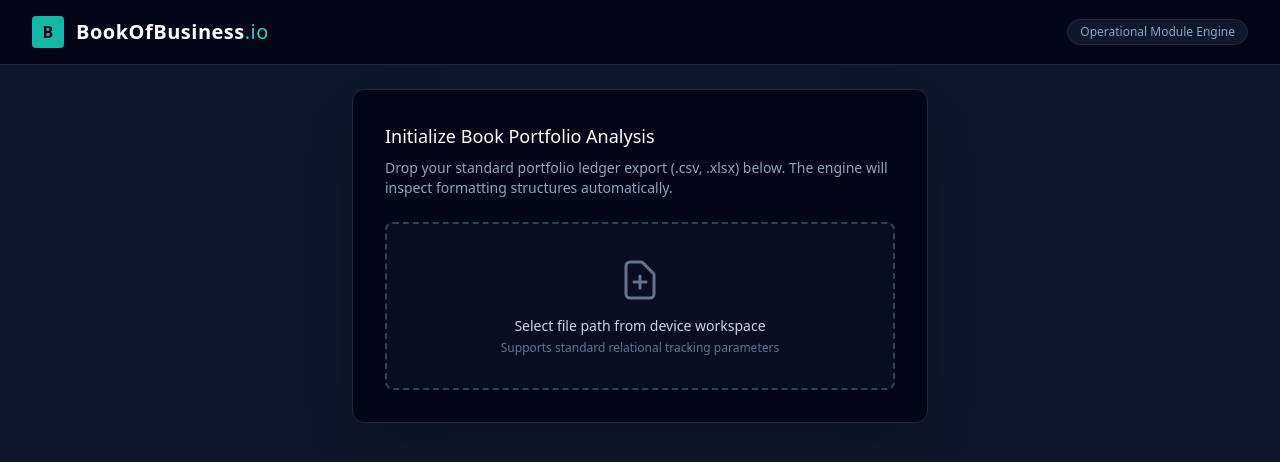
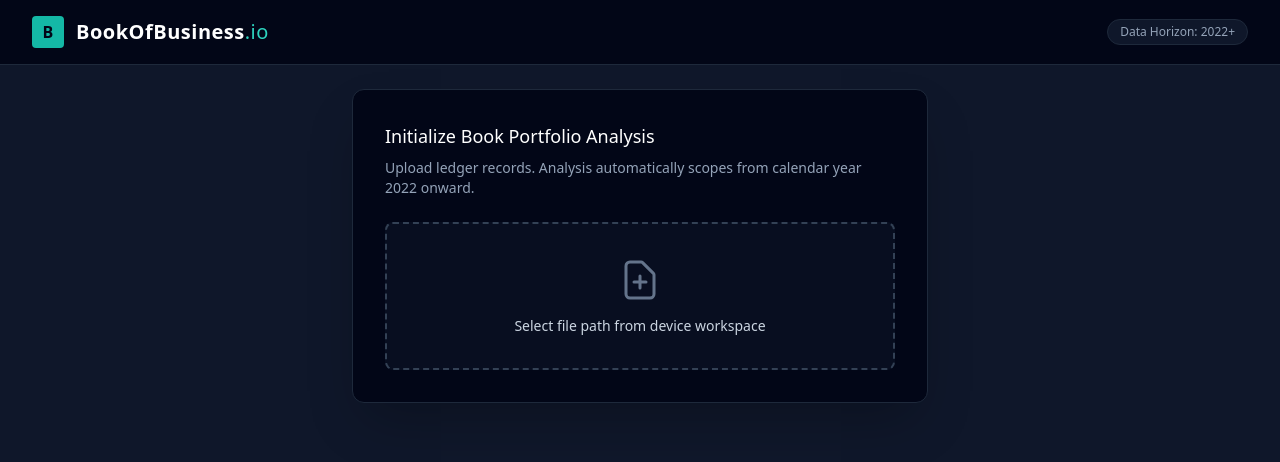
Before and after one commit to LTuttle99/Data-Analyst, a FastAPI app: page / in a window 1280 px wide. Shown: the top 462 px of the page. Run offline with FastAPI, Linux system fonts and the light colour scheme; some libraries are stand-ins or nearby versions.

Commit message:
Refine labels and descriptions in index.html
Updated various labels and descriptions for clarity and specificity in the HTML template. Adjusted chart labels and dropdown options to reflect changes in data context.

```diff
--- a/templates/index.html
+++ b/templates/index.html
@@ -14,31 +14,29 @@
             <div class="h-8 w-8 rounded bg-teal-500 flex items-center justify-center font-bold text-slate-950">B</div>
             <h1 class="text-xl font-semibold tracking-wide text-white">BookOfBusiness<span class="text-teal-400 font-normal">.io</span></h1>
         </div>
-        <div class="text-xs text-slate-400 bg-slate-900 px-3 py-1 rounded-full border border-slate-800">Operational Module Engine</div>
+        <div class="text-xs text-slate-400 bg-slate-900 px-3 py-1 rounded-full border border-slate-800">Data Horizon: 2022+</div>
     </header>
 
     <main class="max-w-7xl mx-auto p-6 space-y-8">
 
-        <section id="upload-card" class="bg-slate-950 border border-slate-800 rounded-xl p-8 max-w-xl mx-auto shadow-2xl transition-all duration-300">
+        <section id="upload-card" class="bg-slate-950 border border-slate-800 rounded-xl p-8 max-w-xl mx-auto shadow-2xl">
             <h2 class="text-lg font-medium text-white mb-2">Initialize Book Portfolio Analysis</h2>
-            <p class="text-sm text-slate-400 mb-6">Drop your standard portfolio ledger export (.csv, .xlsx) below. The engine will inspect formatting structures automatically.</p>
+            <p class="text-sm text-slate-400 mb-6">Upload ledger records. Analysis automatically scopes from calendar year 2022 onward.</p>
 
             <div class="border-2 border-dashed border-slate-700 hover:border-teal-500 rounded-lg p-8 text-center cursor-pointer bg-slate-900/50 transition-colors group" id="drop-zone">
                 <input type="file" id="file-input" class="hidden" accept=".csv, .xlsx, .xls">
-                <svg class="mx-auto h-12 w-12 text-slate-500 group-hover:text-teal-400 mb-3 transition-colors" fill="none" viewBox="0 0 24 24" stroke="currentColor">
+                <svg class="mx-auto h-12 w-12 text-slate-500 group-hover:text-teal-400 mb-3" fill="none" viewBox="0 0 24 24" stroke="currentColor">
                     <path stroke-linecap="round" stroke-linejoin="round" stroke-width="1.5" d="M9 13h6m-3-3v6m5 5H7a2 2 0 01-2-2V5a2 2 0 012-2h5.586a1 1 0 01.707.293l5.414 5.414a1 1 0 01.293.707V19a2 2 0 01-2 2z" />
                 </svg>
                 <p class="text-sm font-medium text-slate-300">Select file path from device workspace</p>
-                <p class="text-xs text-slate-500 mt-1">Supports standard relational tracking parameters</p>
             </div>
         </section>
 
         <section id="mapping-card" class="hidden bg-slate-950 border border-slate-800 rounded-xl p-8 max-w-xl mx-auto shadow-2xl">
             <h3 class="text-lg font-medium text-white mb-2">Verify Schema Assertions</h3>
-            <p class="text-sm text-slate-400 mb-6">Confirm or recalibrate parsed structural definitions before generating aggregate indices.</p>
+            <p class="text-sm text-slate-400 mb-6">Confirm parsed structural mappings, specifically targeting your dynamic fields.</p>
 
-            <div class="space-y-4" id="mapping-selectors">
-                </div>
+            <div class="space-y-4" id="mapping-selectors"></div>
 
             <button onclick="submitMapping()" class="w-full mt-6 bg-teal-500 hover:bg-teal-400 text-slate-950 text-sm font-semibold py-3 px-4 rounded-lg shadow transition-colors">
                 Run Pipeline Execution
@@ -47,56 +45,78 @@
 
         <div id="workspace-dashboard" class="hidden space-y-8">
 
+            <div class="bg-slate-950 border border-slate-800 p-4 rounded-xl flex flex-wrap gap-6 items-center justify-between">
+                <div class="flex items-center space-x-4">
+                    <div>
+                        <label class="block text-xs font-semibold text-slate-400 uppercase tracking-wider mb-1">Profit Center Slice</label>
+                        <select id="filter-profit-center" onchange="triggerUpdate()" class="bg-slate-900 border border-slate-700 rounded-lg text-xs p-2 text-slate-100 focus:border-teal-500 min-w-[180px]">
+                            <option value="ALL">All Profit Centers combined</option>
+                        </select>
+                    </div>
+                </div>
+
+                <div>
+                    <label class="block text-xs font-semibold text-slate-400 uppercase tracking-wider mb-1 text-right">Analytical Unit Core Metric</label>
+                    <div class="inline-flex rounded-lg border border-slate-700 p-0.5 bg-slate-900">
+                        <button id="toggle-metric-premium" onclick="setMetricTarget('premium')" class="px-3 py-1.5 text-xs font-medium rounded-md bg-teal-500 text-slate-950 transition-colors">
+                            Premium Volume ($)
+                        </button>
+                        <button id="toggle-metric-count" onclick="setMetricTarget('count')" class="px-3 py-1.5 text-xs font-medium rounded-md text-slate-400 hover:text-slate-200 transition-colors">
+                            Policy Count (#)
+                        </button>
+                    </div>
+                </div>
+            </div>
+
             <div class="grid grid-cols-1 md:grid-cols-3 gap-6">
-                <div class="bg-slate-950 border border-slate-800 p-6 rounded-xl shadow-sm">
-                    <p class="text-xs font-semibold uppercase tracking-wider text-slate-400">Total Book Premium Volume</p>
+                <div class="bg-slate-950 border border-slate-800 p-6 rounded-xl">
+                    <p class="text-xs font-semibold uppercase tracking-wider text-slate-400">Total Book Premium (2022+)</p>
                     <p class="text-3xl font-bold text-white mt-2 tracking-tight" id="kpi-premium">$0.00</p>
                 </div>
-                <div class="bg-slate-950 border border-slate-800 p-6 rounded-xl shadow-sm">
-                    <p class="text-xs font-semibold uppercase tracking-wider text-slate-400">Active Unique Accounts</p>
+                <div class="bg-slate-950 border border-slate-800 p-6 rounded-xl">
+                    <p class="text-xs font-semibold uppercase tracking-wider text-slate-400">Active Unique Accounts (2022+)</p>
                     <p class="text-3xl font-bold text-teal-400 mt-2 tracking-tight" id="kpi-accounts">0</p>
                 </div>
-                <div class="bg-slate-950 border border-slate-800 p-6 rounded-xl shadow-sm">
-                    <p class="text-xs font-semibold uppercase tracking-wider text-slate-400">Mean Exposure Premium Size</p>
+                <div class="bg-slate-950 border border-slate-800 p-6 rounded-xl">
+                    <p class="text-xs font-semibold uppercase tracking-wider text-slate-400">Mean Exposure Size</p>
                     <p class="text-3xl font-bold text-white mt-2 tracking-tight" id="kpi-avg-size">$0.00</p>
                 </div>
             </div>
 
             <div class="grid grid-cols-1 lg:grid-cols-2 gap-8">
                 <div class="bg-slate-950 border border-slate-800 p-6 rounded-xl">
-                    <h4 class="text-sm font-medium tracking-wide text-slate-300 mb-4">Historical Revenue Premium Timeline & Moving Window</h4>
+                    <h4 class="text-sm font-medium tracking-wide text-slate-300 mb-4" id="title-trend">Historical Core Metric Timeline</h4>
                     <div class="h-72"><canvas id="trendChart"></canvas></div>
                 </div>
 
                 <div class="bg-slate-950 border border-slate-800 p-6 rounded-xl">
-                    <h4 class="text-sm font-medium tracking-wide text-slate-300 mb-4">Segment Dynamic Allocation Share</h4>
+                    <h4 class="text-sm font-medium tracking-wide text-slate-300 mb-4" id="title-segment">Segment Performance Share</h4>
                     <div class="h-72"><canvas id="segmentChart"></canvas></div>
                 </div>
 
                 <div class="bg-slate-950 border border-slate-800 p-6 rounded-xl">
-                    <h4 class="text-sm font-medium tracking-wide text-slate-300 mb-4">Linear Model Baseline Projections (Next 12 Months)</h4>
+                    <h4 class="text-sm font-medium tracking-wide text-slate-300 mb-4" id="title-projection">Trend Projection Matrix (Next 12 Months)</h4>
                     <div class="h-72"><canvas id="projectionChart"></canvas></div>
                 </div>
 
                 <div class="bg-slate-950 border border-slate-800 p-6 rounded-xl">
-                    <h4 class="text-sm font-medium tracking-wide text-slate-300 mb-4">Historical Performance Seasonality Profile</h4>
+                    <h4 class="text-sm font-medium tracking-wide text-slate-300 mb-4" id="title-season">Seasonality Profile Variance</h4>
                     <div class="h-72"><canvas id="seasonalityChart"></canvas></div>
                 </div>
             </div>
 
             <section class="bg-slate-950 border border-slate-800 rounded-xl p-6">
-                <h4 class="text-sm font-medium tracking-wide text-slate-300 mb-4">Variance Detection & Potential Anomaly Flags</h4>
+                <h4 class="text-sm font-medium tracking-wide text-slate-300 mb-4">Variance Detection & Outliers (Filtered Parameters)</h4>
                 <div class="overflow-x-auto">
                     <table class="w-full text-left text-sm">
                         <thead>
-                            <tr class="border-b border-slate-800 text-slate-400 text-xs font-semibold uppercase tracking-wider">
+                            <tr class="border-b border-slate-800 text-slate-400 text-xs font-semibold uppercase">
                                 <th class="pb-3 pl-4">Account Reference Pointer</th>
-                                <th class="pb-3">Financial Value Magnitude</th>
-                                <th class="pb-3 pr-4">Categorization / Root Cause Reason</th>
+                                <th class="pb-3">Financial Premium Value</th>
+                                <th class="pb-3 pr-4">Categorization / Status Exception</th>
                             </tr>
                         </thead>
-                        <tbody id="anomaly-table-rows" class="divide-y divide-slate-900 text-slate-300">
-                            </tbody>
+                        <tbody id="anomaly-table-rows" class="divide-y divide-slate-900 text-slate-300"></tbody>
                     </table>
                 </div>
             </section>
@@ -110,6 +130,8 @@
 
         let allColumns = [];
         let activeCharts = {};
+        let activeMapping = {};
+        let currentMetricTarget = "premium";
 
         dropZone.addEventListener('click', () => fileInput.click());
         fileInput.addEventListener('change', (e) => handleFile(e.target.files[0]));
@@ -122,14 +144,22 @@
             try {
                 const response = await fetch('/api/upload', { method: 'POST', body: formData });
                 const data = await response.json();
-
                 if (data.error) throw new Error(data.error);
 
                 allColumns = data.columns;
+                populateProfitCenterDropdown(data.profit_centers);
                 renderMappingSelectors(data.inferred_mapping);
             } catch (err) {
-                alert("File Parsing Pipeline Exception: " + err.message);
+                alert("Pipeline File Exception: " + err.message);
             }
+        }
+
+        function populateProfitCenterDropdown(profitCenters) {
+            const dropdown = document.getElementById('filter-profit-center');
+            dropdown.innerHTML = '<option value="ALL">All Profit Centers combined</option>';
+            profitCenters.forEach(pc => {
+                dropdown.innerHTML += `<option value="${pc}">${pc}</option>`;
+            });
         }
 
         function renderMappingSelectors(inferred) {
@@ -140,6 +170,7 @@
             const fields = [
                 { id: 'financial_metric', label: 'Financial Revenue Core Field' },
                 { id: 'timeline_metric', label: 'Timeline Index Dimension' },
+                { id: 'profit_center', label: 'Profit Center Grouping Field' },
                 { id: 'categorical_segment', label: 'Portfolio Slice Categorization (Broker/LOB)' },
                 { id: 'client_id', label: 'Account Identity Field' }
             ];
@@ -152,7 +183,7 @@
                 target.innerHTML += `
                     <div>
                         <label class="block text-xs font-semibold text-slate-400 uppercase tracking-wider mb-2">${field.label}</label>
-                        <select id="map-${field.id}" class="w-full bg-slate-900 border border-slate-700 rounded-lg p-2.5 text-sm text-slate-100 focus:border-teal-500 focus:ring-1 focus:ring-teal-500">
+                        <select id="map-${field.id}" class="w-full bg-slate-900 border border-slate-700 rounded-lg p-2.5 text-sm text-slate-100 focus:border-teal-500">
                             ${optionsHtml}
                         </select>
                     </div>
@@ -162,40 +193,69 @@
             document.getElementById('mapping-card').classList.remove('hidden');
         }
 
-        async function submitMapping() {
-            const mapping = {
+        function setMetricTarget(target) {
+            currentMetricTarget = target;
+            const btnPremium = document.getElementById('toggle-metric-premium');
+            const btnCount = document.getElementById('toggle-metric-count');
+
+            if (target === 'premium') {
+                btnPremium.className = "px-3 py-1.5 text-xs font-medium rounded-md bg-teal-500 text-slate-950 transition-colors";
+                btnCount.className = "px-3 py-1.5 text-xs font-medium rounded-md text-slate-400 hover:text-slate-200 transition-colors";
+            } else {
+                btnCount.className = "px-3 py-1.5 text-xs font-medium rounded-md bg-teal-500 text-slate-950 transition-colors";
+                btnPremium.className = "px-3 py-1.5 text-xs font-medium rounded-md text-slate-400 hover:text-slate-200 transition-colors";
+            }
+            triggerUpdate();
+        }
+
+        function submitMapping() {
+            activeMapping = {
                 financial_metric: document.getElementById('map-financial_metric').value,
                 timeline_metric: document.getElementById('map-timeline_metric').value,
+                profit_center: document.getElementById('map-profit_center').value,
                 categorical_segment: document.getElementById('map-categorical_segment').value,
                 client_id: document.getElementById('map-client_id').value
             };
+            document.getElementById('mapping-card').classList.add('hidden');
+            document.getElementById('workspace-dashboard').classList.remove('hidden');
+            triggerUpdate();
+        }
+
+        async function triggerUpdate() {
+            const selectedPC = document.getElementById('filter-profit-center').value;
+
+            // Adjust label strings dynamically based on metric context
+            const unitLabel = currentMetricTarget === "premium" ? "Premium ($)" : "Policy Count (#)";
+            document.getElementById('title-trend').innerText = `Historical ${unitLabel} Monthly Trend`;
+            document.getElementById('title-segment').innerText = `Segment Allocation Performance (${unitLabel})`;
+            document.getElementById('title-projection').innerText = `Expected 12-Month ${unitLabel} Model Projections`;
+            document.getElementById('title-season').innerText = `Average Yearly Seasonality Profile (${unitLabel})`;
 
             try {
                 const response = await fetch('/api/analyze', {
                     method: 'POST',
                     headers: { 'Content-Type': 'application/json' },
-                    body: JSON.stringify({ mapping })
+                    body: JSON.stringify({
+                        mapping: activeMapping,
+                        profit_center: selectedPC,
+                        projection_target: currentMetricTarget
+                    })
                 });
                 const analysisResults = await response.json();
-
                 if (analysisResults.error) throw new Error(analysisResults.error);
 
                 displayDashboard(analysisResults);
             } catch (err) {
-                alert("Analytical Processing Execution Interruption: " + err.message);
+                alert("Analytical Refresh Exception: " + err.message);
             }
         }
 
         function displayDashboard(res) {
-            document.getElementById('mapping-card').classList.add('hidden');
-            document.getElementById('workspace-dashboard').classList.remove('hidden');
-
-            // Format KPIs
+            // Update Base Static KPIs
             document.getElementById('kpi-premium').innerText = new Intl.NumberFormat('en-US', { style: 'currency', currency: 'USD', maximumFractionDigits: 0 }).format(res.kpis.total_premium);
             document.getElementById('kpi-accounts').innerText = res.kpis.total_accounts.toLocaleString();
             document.getElementById('kpi-avg-size').innerText = new Intl.NumberFormat('en-US', { style: 'currency', currency: 'USD', maximumFractionDigits: 0 }).format(res.kpis.avg_account_size);
 
-            // Populate Anomalies Table
             const tableBody = document.getElementById('anomaly-table-rows');
             tableBody.innerHTML = res.anomalies.map(item => `
                 <tr class="hover:bg-slate-900/40 font-mono text-xs">
@@ -206,10 +266,9 @@
             `).join('');
 
             if (res.anomalies.length === 0) {
-                tableBody.innerHTML = `<tr><td colspan="3" class="py-4 text-center text-slate-500 text-xs">No unusual historical volatility points observed in standard bounds.</td></tr>`;
+                tableBody.innerHTML = `<tr><td colspan="3" class="py-4 text-center text-slate-500 text-xs">No variations identified within current configuration parameters.</td></tr>`;
             }
 
-            // Chart Rendering Pipeline
             renderTrendChart(res.historical_timeline);
             renderSegmentChart(res.segment_distribution);
             renderProjectionChart(res.projections);
@@ -217,20 +276,19 @@
         }
 
         function initChartInstance(ctxId, configuration) {
-            if (activeCharts[ctxId]) {
-                activeCharts[ctxId].destroy();
-            }
+            if (activeCharts[ctxId]) activeCharts[ctxId].destroy();
             const ctx = document.getElementById(ctxId).getContext('2d');
             activeCharts[ctxId] = new Chart(ctx, configuration);
         }
 
         function renderTrendChart(timeline) {
+            const labelStr = currentMetricTarget === "premium" ? 'Observed Monthly Premium' : 'Observed Policy Count';
             initChartInstance('trendChart', {
                 type: 'line',
                 data: {
                     labels: timeline.labels,
                     datasets: [
-                        { label: 'Observed Periodic Premium', data: timeline.values, borderColor: '#14b8a6', backgroundColor: 'rgba(20, 184, 166, 0.1)', fill: true, tension: 0.1 },
+                        { label: labelStr, data: timeline.values, borderColor: '#14b8a6', backgroundColor: 'rgba(20, 184, 166, 0.1)', fill: true, tension: 0.1 },
                         { label: '3-Period Rolling Mean', data: timeline.rolling_avg, borderColor: '#3b82f6', borderDash: [5, 5], fill: false, tension: 0.1 }
                     ]
                 },
@@ -243,7 +301,7 @@
                 type: 'bar',
                 data: {
                     labels: Object.keys(distribution),
-                    datasets: [{ label: 'Aggregate Ledger Volume', data: Object.values(distribution), backgroundColor: '#3b82f6' }]
+                    datasets: [{ label: 'Metric Volume Split', data: Object.values(distribution), backgroundColor: '#3b82f6' }]
                 },
                 options: { responsive: true, maintainAspectRatio: false, plugins: { legend: { display: false } } }
             });
@@ -254,7 +312,7 @@
                 type: 'line',
                 data: {
                     labels: proj.map(p => p.period),
-                    datasets: [{ label: 'Expected Linear Baseline', data: proj.map(p => p.projected_value), borderColor: '#a855f7', backgroundColor: 'rgba(168, 85, 247, 0.1)', fill: true, tension: 0.2 }]
+                    datasets: [{ label: 'Expected Linear Baseline Model', data: proj.map(p => p.projected_value), borderColor: '#a855f7', backgroundColor: 'rgba(168, 85, 247, 0.1)', fill: true, tension: 0.2 }]
                 },
                 options: { responsive: true, maintainAspectRatio: false, plugins: { legend: { labels: { color: '#94a3b8' } } } }
             });
@@ -269,7 +327,7 @@
                 type: 'line',
                 data: {
                     labels: labels,
-                    datasets: [{ label: 'Mean Periodic Concentration', data: data, borderColor: '#e2e8f0', tension: 0.3 }]
+                    datasets: [{ label: 'Mean Distribution Core Concentration', data: data, borderColor: '#e2e8f0', tension: 0.3 }]
                 },
                 options: { responsive: true, maintainAspectRatio: false, plugins: { legend: { display: false } } }
             });
```
